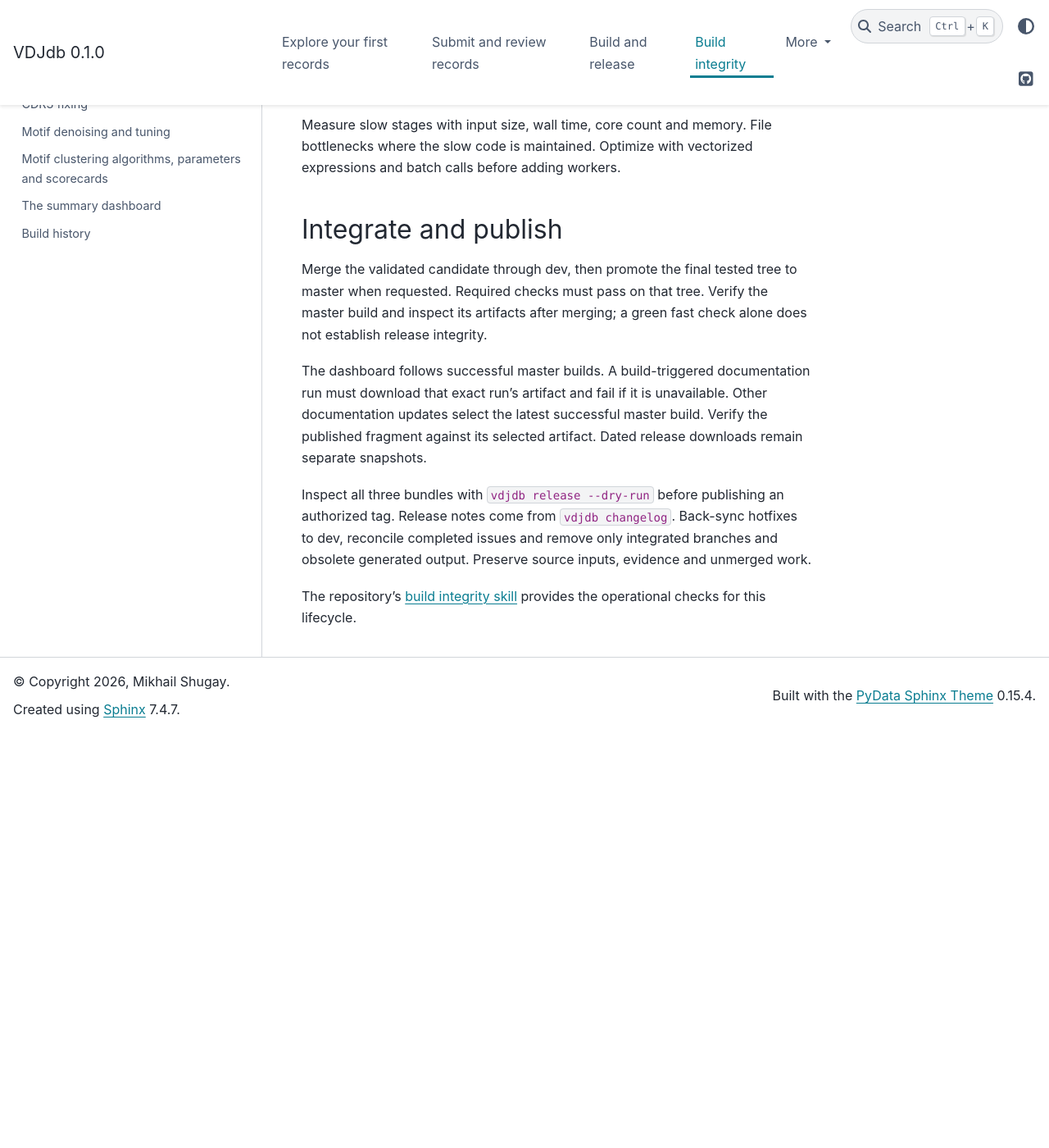
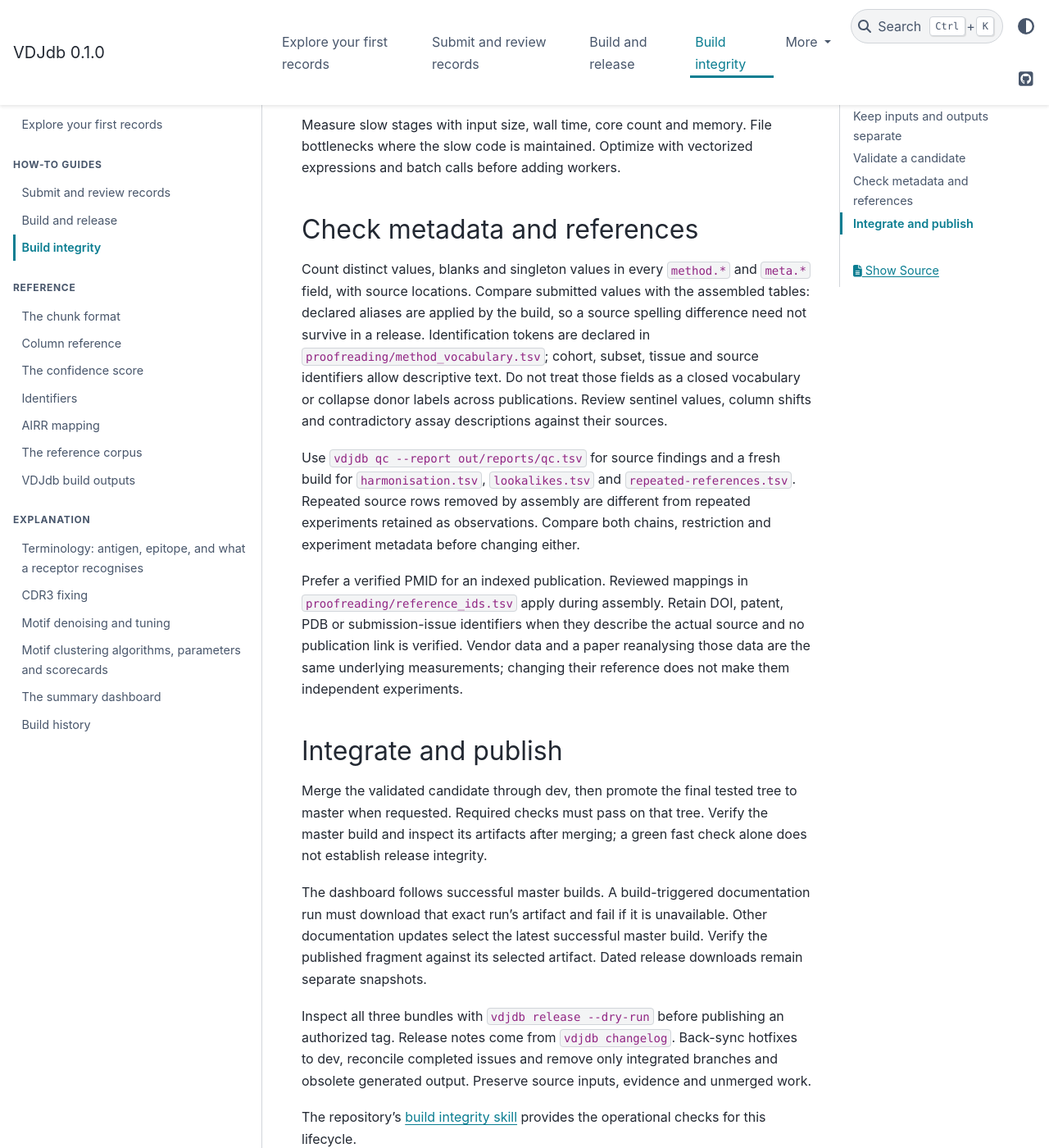
Before and after one commit to antigenomics/vdjdb-db, a Sphinx documentation site: the page built from docs/build-integrity.md, in a window 1280 px wide and 1400 px high, scrolled down 1400 px. Shown: the whole window at 82% size. Built offline with Sphinx 7.4.7 and the PyData theme 0.15.4, drawn with Linux system fonts in a browser that asks for light colours; before the commit the page ends 2295 px from its top, so only the background shows below that.

Commit message:
Clarify metadata audits, source references and junction annotation

```diff
--- a/docs/build-integrity.md
+++ b/docs/build-integrity.md
@@ -44,6 +44,27 @@ on focused issues and state which validation remains unavailable.
 Measure slow stages with input size, wall time, core count and memory. File bottlenecks where the
 slow code is maintained. Optimize with vectorized expressions and batch calls before adding workers.
 
+## Check metadata and references
+
+Count distinct values, blanks and singleton values in every `method.*` and `meta.*` field, with
+source locations. Compare submitted values with the assembled tables: declared aliases are applied
+by the build, so a source spelling difference need not survive in a release. Identification tokens
+are declared in `proofreading/method_vocabulary.tsv`; cohort, subset, tissue and source identifiers
+allow descriptive text. Do not treat those fields as a closed vocabulary or collapse donor labels
+across publications. Review sentinel values, column shifts and contradictory assay descriptions
+against their sources.
+
+Use `vdjdb qc --report out/reports/qc.tsv` for source findings and a fresh build for
+`harmonisation.tsv`, `lookalikes.tsv` and `repeated-references.tsv`. Repeated source rows removed by
+assembly are different from repeated experiments retained as observations. Compare both chains,
+restriction and experiment metadata before changing either.
+
+Prefer a verified PMID for an indexed publication. Reviewed mappings in
+`proofreading/reference_ids.tsv` apply during assembly. Retain DOI, patent, PDB or submission-issue
+identifiers when they describe the actual source and no publication link is verified. Vendor data
+and a paper reanalysing those data are the same underlying measurements; changing their reference
+does not make them independent experiments.
+
 ## Integrate and publish
 
 Merge the validated candidate through dev, then promote the final tested tree to master when
```
Also changed, not shown: README.md (+4 -0 lines), docs/standards/chunk-format.md (+4 -2 lines), skills/vdjdb-build-integrity/SKILL.md (+5 -0 lines), skills/vdjdb-proofread/SKILL.md (+5 -0 lines).
